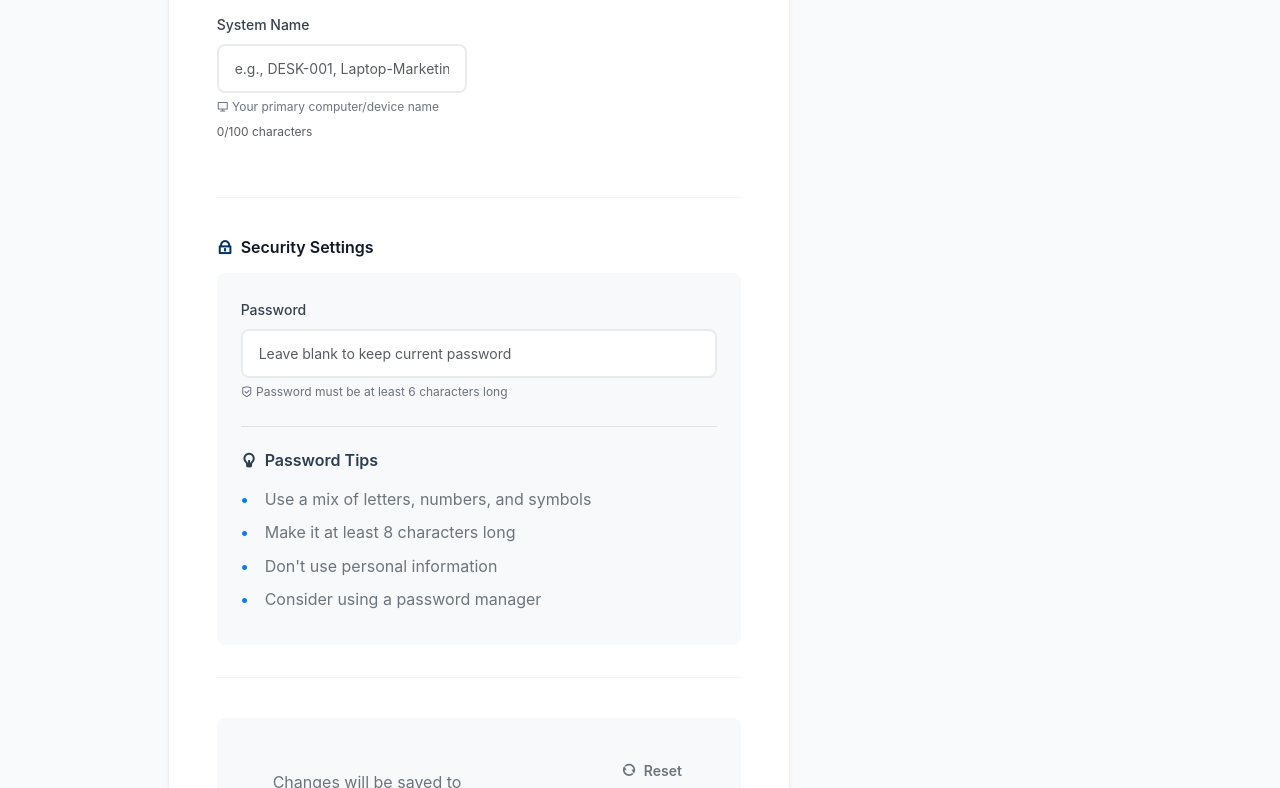
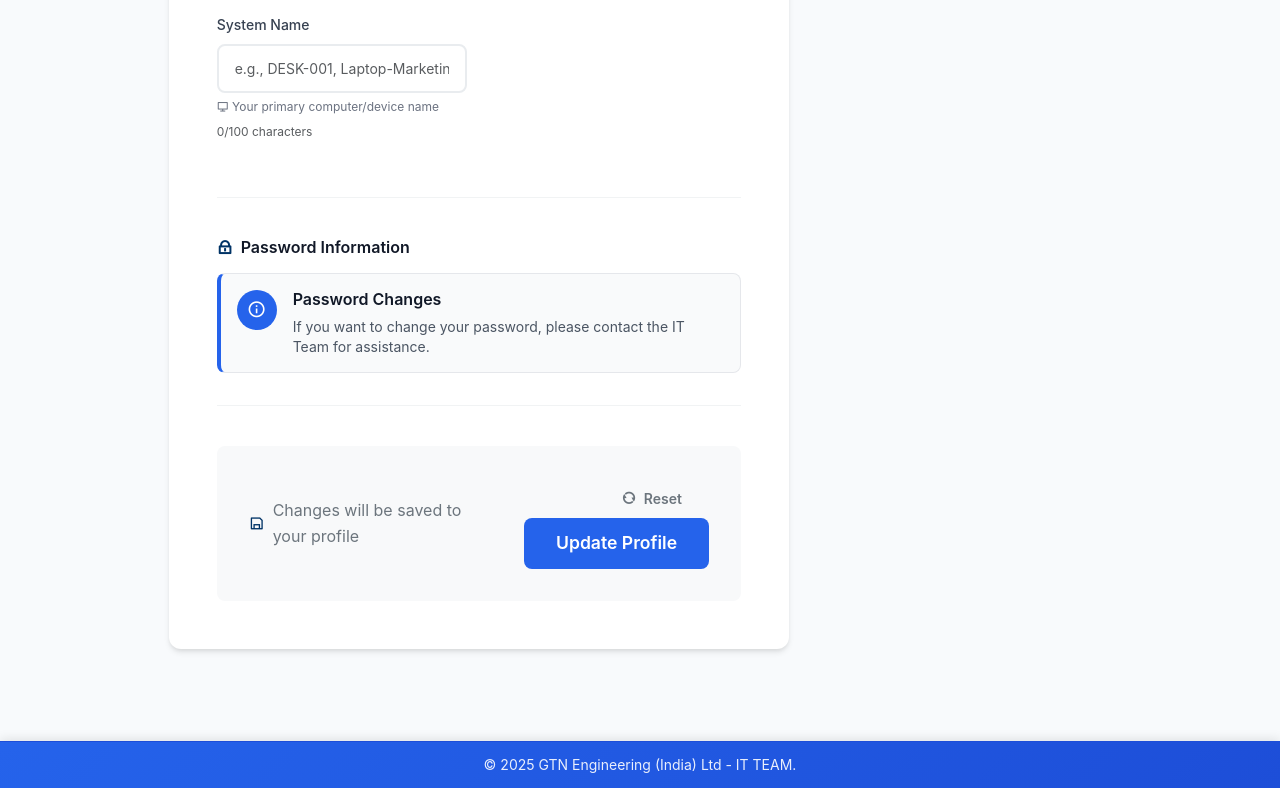
Before and after one commit to narain-karthik/GTN-29-06-2025_11AM, a Flask app: page /user-profile in a window 1280 px wide. Shown: the part 1283-2071 px from the top of the page. Run offline with Flask 3, Linux system fonts and the light colour scheme; the visitor is signed in with stand-in values (Sample User, id 1); data comes from the database, SQL or seed files in the repository; data that the repository does not hold is empty; some libraries are stand-ins or nearby versions.

Commit message:
Advise users to contact IT for password changes instead of self-management
Removes the password change form and adds a password information card linking users to IT support in templates/user_profile.html and static/style.css.

Replit-Commit-Author: Agent
Replit-Commit-Session-Id: 24ca8724-ab4d-42fe-84f2-34467ae2fd25

```diff
--- a/static/style.css
+++ b/static/style.css
@@ -2233,6 +2233,49 @@ body, html {
     border-radius: 6px;
 }
 
+/* Password Information Card */
+.password-info-card {
+    display: flex;
+    align-items: flex-start;
+    gap: 1rem;
+    padding: 1rem;
+    background: var(--gray-50);
+    border: 1px solid var(--gray-200);
+    border-radius: 8px;
+    border-left: 4px solid var(--primary-color);
+}
+
+.info-icon {
+    flex-shrink: 0;
+    width: 40px;
+    height: 40px;
+    background: var(--primary-color);
+    color: white;
+    border-radius: 50%;
+    display: flex;
+    align-items: center;
+    justify-content: center;
+    font-size: 1.2rem;
+}
+
+.info-content {
+    flex: 1;
+}
+
+.info-content h6 {
+    font-size: 1rem;
+    font-weight: 600;
+    color: var(--gray-900);
+    margin-bottom: 0.5rem;
+}
+
+.info-content p {
+    font-size: 0.875rem;
+    color: var(--gray-600);
+    margin: 0;
+    line-height: 1.4;
+}
+
 /* Responsive design for lite profile */
 @media (max-width: 768px) {
     .profile-banner-lite {
--- a/templates/user_profile.html
+++ b/templates/user_profile.html
@@ -185,36 +185,20 @@
                                     </div>
                                 </div>
 
-                                <!-- Security Section -->
+                                <!-- Password Information -->
                                 <div class="form-section">
                                     <h6 class="section-title">
                                         <i class="ri-lock-line text-primary"></i>
-                                        Security Settings
+                                        Password Information
                                     </h6>
 
-                                    <div class="password-section">
-                                        <div class="form-group">
-                                            <label class="form-label">{{ form.password.label.text }}</label>
-                                            {{ form.password(class="form-control" + (" is-invalid" if form.password.errors else ""), placeholder="Leave blank to keep current password") }}
-                                            {% if form.password.errors %}
-                                                <div class="invalid-feedback">
-                                                    {% for error in form.password.errors %}{{ error }}{% endfor %}
-                                                </div>
-                                            {% endif %}
-                                            <div class="form-text">
-                                                <i class="ri-shield-check-line"></i>
-                                                Password must be at least 6 characters long
-                                            </div>
+                                    <div class="password-info-card">
+                                        <div class="info-icon">
+                                            <i class="ri-information-line"></i>
                                         </div>
-
-                                        <div class="password-tips">
-                                            <h6><i class="ri-lightbulb-line"></i> Password Tips</h6>
-                                            <ul class="tips-list">
-                                                <li>Use a mix of letters, numbers, and symbols</li>
-                                                <li>Make it at least 8 characters long</li>
-                                                <li>Don't use personal information</li>
-                                                <li>Consider using a password manager</li>
-                                            </ul>
+                                        <div class="info-content">
+                                            <h6>Password Changes</h6>
+                                            <p>If you want to change your password, please contact the IT Team for assistance.</p>
                                         </div>
                                     </div>
                                 </div>
```
Also changed, not shown: replit.md (+1 -0 lines).
